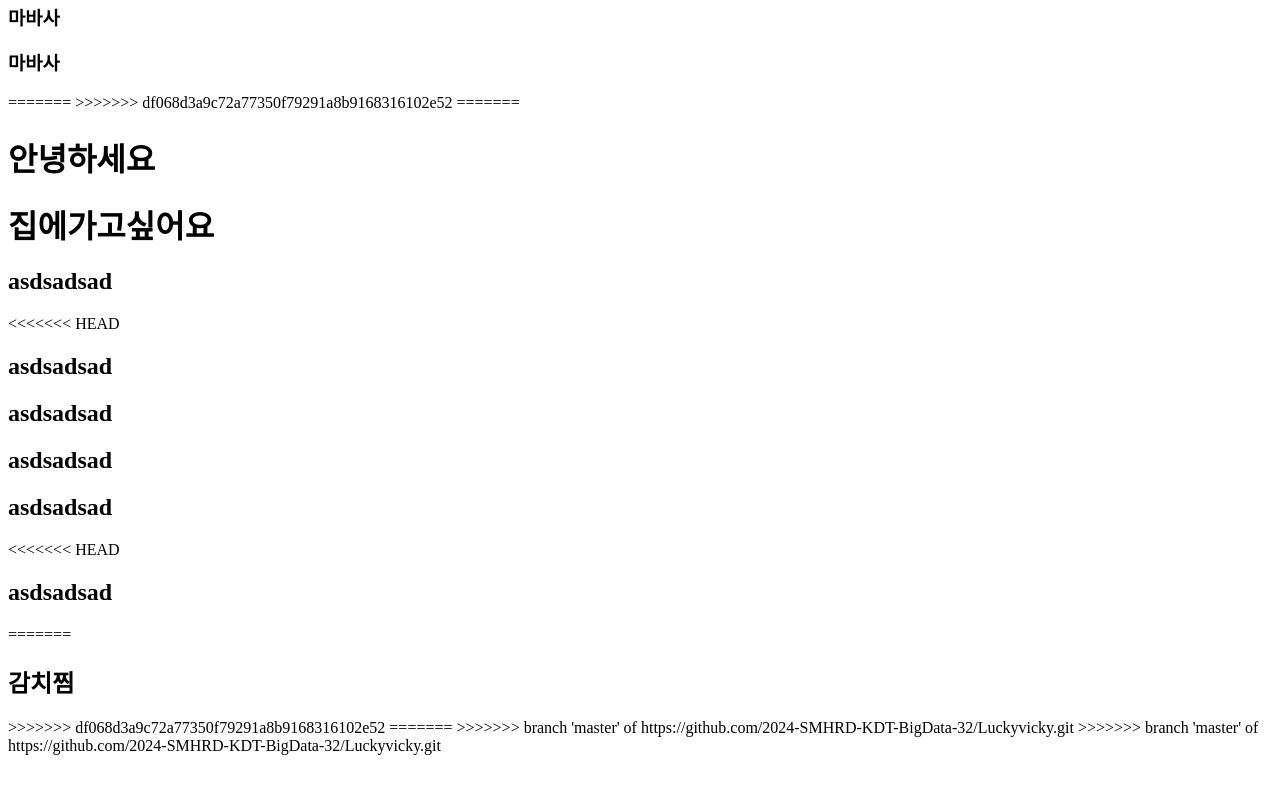
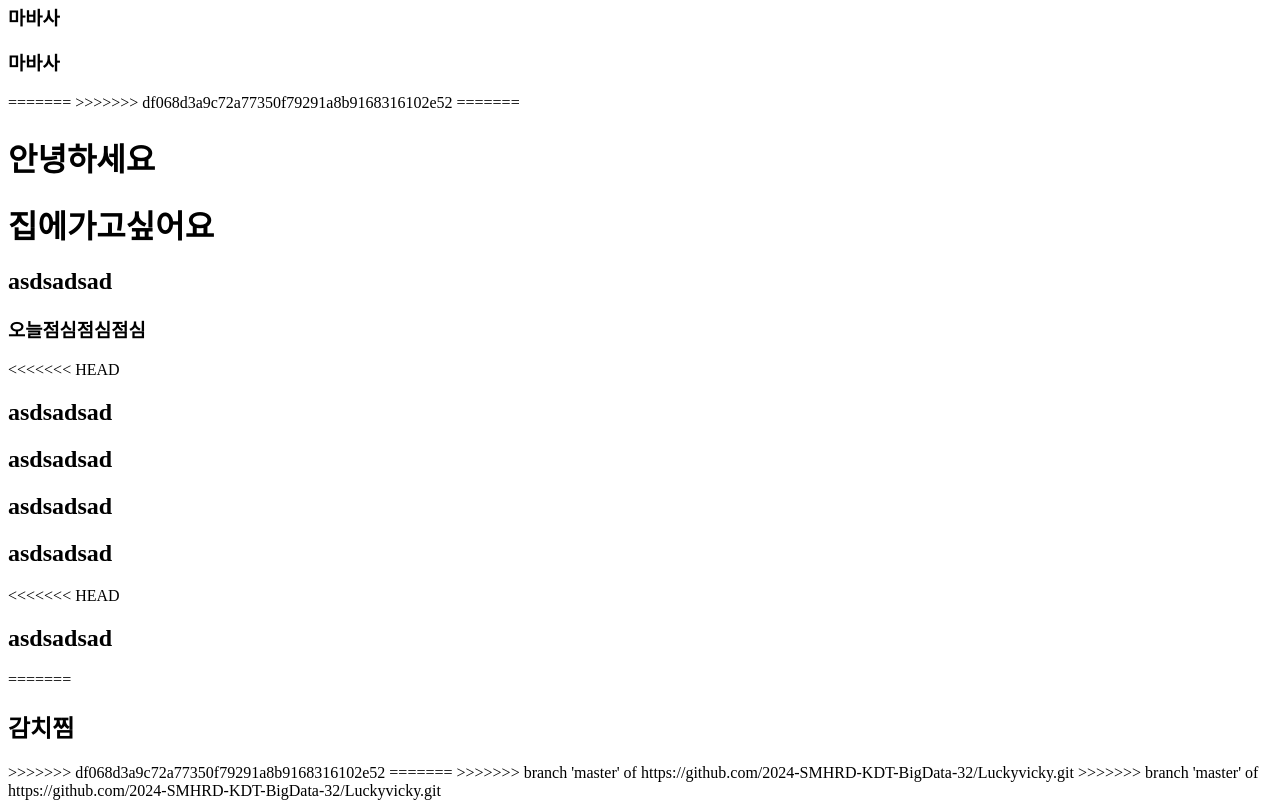
Before and after one commit to 2024-SMHRD-KDT-BigData-32/Luckyvicky, a plain HTML site: page Luckyvicky/src/main/webapp/NewFile.html in a window 1280 px wide. Shown: the part 653-1461 px from the top of the page. Before the commit the page ends 1416 px from the top, so only its background shows below. Drawn offline with Linux system fonts and the light colour scheme.

Commit message:
점심점심

```diff
--- a/Luckyvicky/src/main/webapp/NewFile.html
+++ b/Luckyvicky/src/main/webapp/NewFile.html
@@ -27,6 +27,7 @@
 	<h1>안녕하세요</h1>
 	<h1>집에가고싶어요</h1>
 	<h2>asdsadsad</h2>
+	<h3>오늘점심점심점심</h3>
 <<<<<<< HEAD
 	<h2>asdsadsad</h2>
 	<h2>asdsadsad</h2>
```
